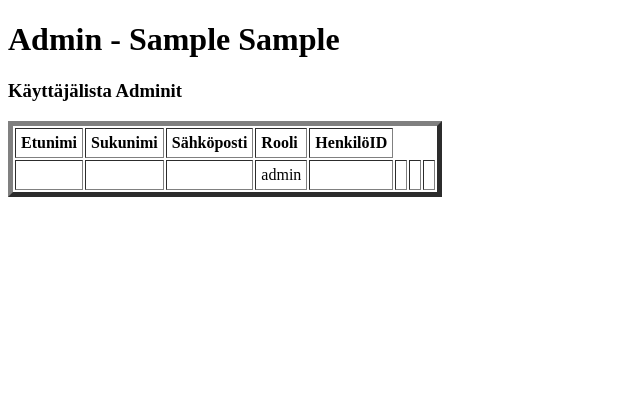
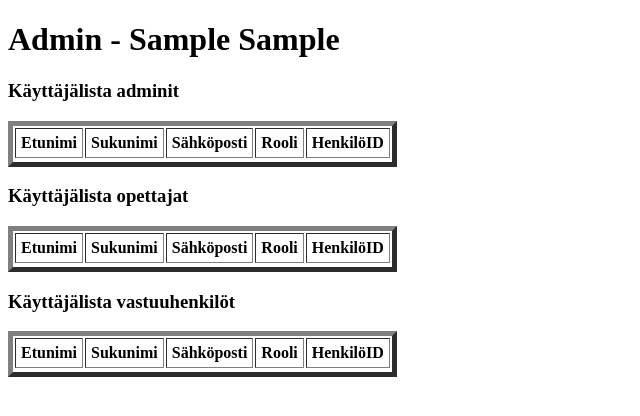
Before and after one commit to Divinare/Tietokantasovellus, a PHP site: page /hlista.php?hlista=1 in a window 1280 px wide. Shown: the top 416 px of the page, without its empty margins (0-640 px from the left). Run offline with PHP 8.4, Linux system fonts and the light colour scheme; tables that the repository leaves empty hold one stand-in row (values such as "Sample post"); data that the repository does not hold is empty; some libraries are stand-ins or nearby versions.

Commit message:
toimii kuin rasvattu XD

```diff
--- a/hlista.php
+++ b/hlista.php
@@ -12,14 +12,26 @@
           $admin->execute(array($_GET['hlista']));
 	  $nimi = $admin->fetch();
           echo "<h1>Admin - $nimi[0] $nimi[1]</h1>";
+
           // Haetaan tietokannasta kaikki adminit,opettajat,laitosvastuuhenkilöt taulukoihin
           $kysely = 'SELECT etunimi, sukunimi, email, rooli, henkiloID FROM henkilo WHERE rooli= ?';
           $kyselyadmin = $yhteys->prepare($kysely);
+
           $kyselyadmin->execute(array(admin));
-          $adminit = $kyselyadmin->fetchAll();
-          ?>
+          $Adminit = $kyselyadmin->fetchAll();
 
-          <h3>Käyttäjälista Adminit</h3>
+          $kyselyadmin->execute(array(opettaja));
+          $Opettajat = $kyselyadmin->fetchAll();
+
+          $kyselyadmin->execute(array(laitosva));
+          $Vastuuhenkilöt = $kyselyadmin->fetchAll();
+
+          $nimiT = $Adminit;
+          $nimi = adminit;
+          $nimi2 = admin;
+          for ($rooli = 1; $rooli < 4; $rooli++) {
+	  ?>
+          <h3>Käyttäjälista <?php print $nimi ?></h3>
           <table border="5" cellpadding="5">
              <tr>
                 <th align = left>Etunimi</th>
@@ -29,15 +41,28 @@
     	        <th align = left>HenkilöID</th>
              </tr>
              <tr>
-                <td><?php print $adminit[1][0];?></td>
-                <td><?php print $adminit[1][1];?></td>
-	        <td><?php print $adminit[1][2];?></td>
-                <td>admin</td>
-                <td><?php print $adminit[1][4];?></td>
-                <td><?php print $adminit[0][1];?></td>
-	        <td><?php print $adminit[0][2];?></td>
-                <td><?php print $adminit[0][3];?></td>
+             <?php for ($i = 0, $size = sizeof($nimiT); $i < $size; ++$i) { ?>
+                <td><?php print $nimiT[$i][0];?></td>
+                <td><?php print $nimiT[$i][1];?></td>
+	        <td><?php print $nimiT[$i][2];?></td>
+                <td><?php print $nimi2?></td>
+                <td><?php print $nimiT[$i][4];?></td>
              </tr>
+             <?php } ?>
           </table>
+          <?php
+          if ($rooli == 1) {
+          $nimiT = $Opettajat;
+          $nimi = opettajat;
+          $nimi2 = opettaja;
+          }
+          if ($rooli == 2) {
+          $nimiT = $Vastuuhenkilöt;
+          $nimi = vastuuhenkilöt;
+          $nimi2 = vastuuhenkilö;
+          }
+	  }
+          ?>
+
 
        </body>
```
Also changed, not shown: admin.php (+3 -8 lines), tables.sql (+5 -8 lines).
